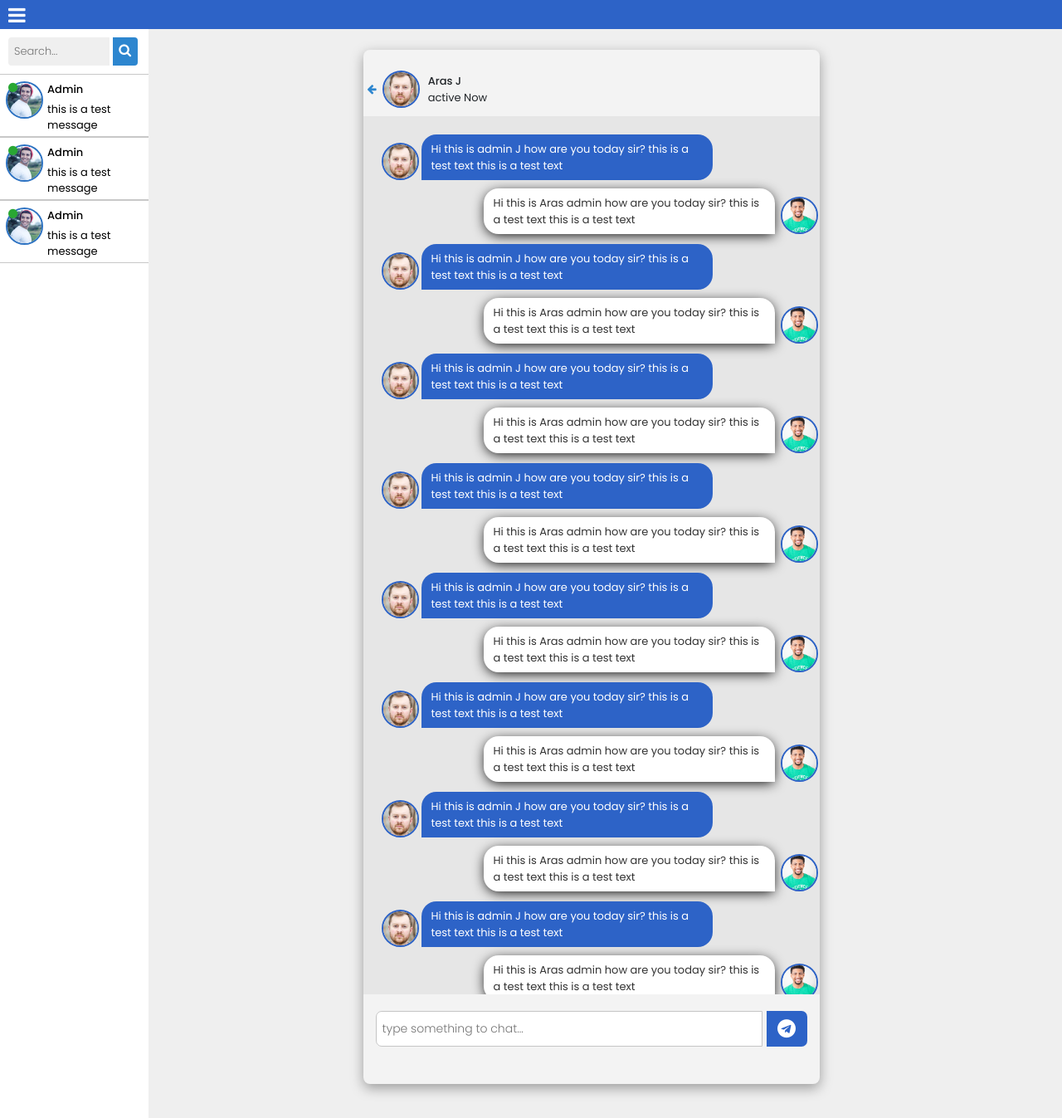
After one commit to Amim7925/chat-app, a PHP site: page /public/pages/index.html in a window 1280 px wide. The commit adds this page. Shown: the whole page at 83% size. Run offline with PHP 8.4, Linux system fonts and the light colour scheme.

Commit message:
chat box and user list intial look completed

```diff
--- a/public/css/style.css
+++ b/public/css/style.css
@@ -2,9 +2,6 @@
 
 /*------------------------- color codes --------------------------------- */
 /* button : #3f88d6 */
-
-
-
 
 *{
     padding: 0;
@@ -12,9 +9,15 @@
     font-family: 'Poppins', sans-serif;
     font-weight: 200;
     font-size: 13px;
+
 }
 body{
-    height: 100vh;
+    height: 100vh !important;
+
+}
+p{
+    margin-bottom: 0 !important;
+    font-weight: 400;
 }
 /* ---------------------------- sign up login form style ---------------------------- */
 .main{
@@ -80,3 +83,261 @@ body{
 .login-eye{
     transform: translateY(-60%);
 }
+
+/* ----------------------------  user list ---------------------------- */
+.user-aside{
+    width: 100%;
+    height: calc(100vh - 35px);
+}
+.user-list{
+    background-color: #fff;
+    height: 100%;
+}
+.row{
+    margin : 0 !important;
+}
+.header{
+    height: 35px;
+    background-color: #2d63c7;
+    padding : 5px 0;
+
+}
+.col-2{
+    max-width: 14% !important;
+}
+.col-3 , .col-2{
+    padding: 0 !important;
+}
+.user{
+    display: flex;
+    border-top: 1px solid rgb(200, 200, 200);
+    border-bottom: 1px solid rgb(200, 200, 200);
+    padding: 3px 0;
+    text-decoration: none !important;
+    color: #000;
+    cursor: pointer;
+    transition: 0.5s;
+    position: relative;
+}
+.user:hover{
+   background-color: #efefef;
+   color: #000;
+}
+.user .user-img{
+    border-radius: 50%;
+    width: 45px;
+    height: 45px;
+    border: 2px solid rgb(44, 114, 194);
+    object-fit: cover;
+    margin-top: 5px;
+    margin-left: 7px ;
+}
+.user-details{
+    margin-left: 5px;
+    margin-top: 7px;
+}
+
+.fa-circle{
+    color: rgb(41, 167, 51);
+    font-size: 10px;
+    position: absolute;
+    left: 10px;
+    top: 9px;
+}
+
+.fa-bars{
+    color: #fff;
+    font-size: 24px !important;
+    cursor: pointer;
+    margin: auto 10px;
+}
+
+/* ----------------------------  Chat area ---------------------------- */
+.main-section{
+    /* background-image: url('../images/social-media5.jpg');
+    object-fit: cover; */
+    background: #efefef;
+    height: 100%;
+    width: 100%;
+}
+.chat-wrapper{
+    background: #efefef;
+    height: 100%;
+}
+.chat-area{
+    max-width: 550px !important;
+    background: #f3f3f3;
+    margin: 25px auto;
+    box-shadow: rgb(0 0 0 / 35%) 0px 5px 15px;
+    border-radius: 8px;
+    padding: 25px 0;
+    height: 95%;
+}
+
+.chat-form{
+    height: 100%;
+    display: flex;
+    flex-direction: column;
+}
+
+.chat-details {
+    background: #e6e6e6;
+    height: calc(100% - 130px);
+    padding: 10px 15px 20px;
+    margin-top: 10px;
+    overflow-y: auto;
+  }
+  .chat-details::-webkit-scrollbar {
+    width: 0px;
+  }
+  .outgoing-chat,
+  .incomming-chat {
+    display: flex;
+    align-items: flex-end;
+    max-width: calc(100% - 130px);
+  }
+  .outgoing-chat {
+    margin-right: auto;
+    margin-top: 12px;
+  }
+  .incomming-chat {
+    margin-left: auto;
+    margin-top: 10px;
+  }
+  .outgoing-chat .details {
+    background: #2d63c7;
+    border-radius: 18px 18px 18px 0;
+    min-width: 90%;
+  }
+  .incomming-chat .details {
+    background: #fff;
+    border-radius: 18px 18px 0 18px;
+    min-width: 90%;
+    box-shadow: 0px 3px 15px -2px #000000;
+  }
+  .incomming-chat .details p {
+    color: #333;
+    font-size: 13px;
+    padding: 8px 12px;
+    word-wrap: break-word;
+  }
+  .outgoing-chat .details p {
+    color: #fff;
+    font-size: 13px;
+    padding: 8px 12px;
+    word-wrap: break-word;
+  }
+  :is(.outgoing-chat, .incomming-chat) img {
+    width: 35px;
+    height: 35px;
+    margin-right: 3px;
+    border-radius: 50%;
+    border: 2px solid rgb(44, 114, 194);
+    object-fit: cover;
+  }
+  .input-area {
+    display: flex;
+    justify-content: space-between;
+    padding: 20px 15px;
+    box-sizing: border-box;
+  }
+  .input-area input {
+    width: calc(100% - 54px);
+    border-radius: 7px 0 0 7px;
+    border: 1px solid #c5c5c5;
+    outline: none;
+    font-size: 14px;
+    padding: 10px 7px;
+  }
+  .input-area button {
+    background: #2d63c7;
+    color: #fff;
+    width: 49px;
+    border-radius: 0 7px 7px 0;
+    cursor: pointer;
+  }
+  .input-area button i {
+    font-size: 22px;
+  }
+
+  .chat-details img{
+      margin-left: 8px;
+  }
+  section.chat-box {
+    display: flex;
+    flex-direction: column;
+    height: 100%;
+  }
+  .chat-box img {
+    margin-left: 7px;
+  }
+
+  .chat-box .content {
+    display: flex;
+    position: relative;
+    align-items: center;
+  }
+
+  .chat-box img {
+    object-fit: cover;
+    height: 45px;
+    width: 45px;
+    border-radius: 50%;
+    border: 2px solid #2d63c7;
+  }
+
+  .content .detail {
+    margin-left: 10px;
+  }
+
+  .content .detail span {
+    /* font-size: 18px; */
+    font-weight: 500;
+  }
+
+  .content .detail p {
+    font-size: 13px;
+  }
+  .back-arrow {
+    text-decoration: none;
+    color: #2d86cf;
+    cursor: pointer;
+    margin-left: 5px;
+  }
+
+  .search {
+    padding: 10px 0px;
+    margin: 0 10px;
+  }
+
+  .search input,
+  button {
+    padding: 7px;
+    border: none;
+    outline: none;
+    background: #efefef;
+  }
+
+  .search input {
+    width: calc(100% - 37px);
+    border-radius: 4px 0 0 4px;
+
+  }
+
+  .search button {
+    background: #2d86cf;
+    border: none;
+    outline: none;
+    border-radius: 0 4px 4px 0;
+    width: 30px;
+    cursor: pointer;
+    transition: all 0.3 ease;
+  }
+
+  .search button .fa {
+    color: #fff;
+    font-size: 16px;
+  }
+  input#search-bar{
+      padding: 7px;
+  }
--- a/public/js/sign_up.js
+++ b/public/js/sign_up.js
@@ -34,7 +34,7 @@ function submit_user(){
 }
 
 button.addEventListener("click", function (event) {
-  event.preventDefault();
+  // event.preventDefault();
   submit_user();
 });
 
--- /dev/null
+++ b/public/pages/index.html
@@ -0,0 +1,203 @@
+<!DOCTYPE html>
+<html lang="en">
+<head>
+    <meta charset="UTF-8">
+    <meta http-equiv="X-UA-Compatible" content="IE=edge">
+    <meta name="viewport" content="width=device-width, initial-scale=1.0">
+    <link rel="stylesheet" href="../css/style.css">
+    <link rel="stylesheet" href="https://cdn.jsdelivr.net/npm/bootstrap@4.6.0/dist/css/bootstrap.min.css">
+    <link rel="stylesheet" href="https://stackpath.bootstrapcdn.com/font-awesome/4.7.0/css/font-awesome.min.css"
+    integrity="sha384-wvfXpqpZZVQGK6TAh5PVlGOfQNHSoD2xbE+QkPxCAFlNEevoEH3Sl0sibVcOQVnN" crossorigin="anonymous">
+    <title>Chat App</title>
+</head>
+<body>
+   <div class="main-section">
+   <div class="row header">
+        <i class="fa fa-bars"></i>
+    </div>
+    <div class="row user-aside">
+        <div class="col-2 user-list">
+            <div class="search">
+                <input type="search" placeholder="Search..." name="" id="search-bar">
+                <button id="btn-search"><i class="fa fa-search"></i></button>
+            </div>
+            <a class="user">
+                <img class="user-img" src="../images/BduTxWnIUAAKT_5.jpg" alt="">
+                <i class="fa fa-circle"></i>
+                <div class="user-details">
+                    <h6>Admin</h6>
+                    <p>this is a test message</p>
+                </div>
+            </a>
+            <a class="user">
+                <img class="user-img" src="../images/BduTxWnIUAAKT_5.jpg" alt="">
+                <i class="fa fa-circle"></i>
+                <div class="user-details">
+                    <h6>Admin</h6>
+                    <p>this is a test message</p>
+                </div>
+            </a>
+            <a class="user">
+                <img class="user-img" src="../images/BduTxWnIUAAKT_5.jpg" alt="">
+                <i class="fa fa-circle"></i>
+                <div class="user-details">
+                    <h6>Admin</h6>
+                    <p>this is a test message</p>
+                </div>
+            </a>
+        </div>
+        <div class="chat-wrapper col-10">
+            <div class="chat-area">
+                <section class="chat-box">
+                    <header>
+                        <div class="content">
+                            <a class="back-arrow" href=""><i class="fa fa-arrow-left"></i></a>
+                            <img src="../images/person3.jpg" alt="">
+                            <div class="detail">
+                                <span>Aras J</span>
+                                <p>active Now</p>
+                            </div>
+                        </div>
+                    </header>
+                    <div class="chat-details">
+                        <div class="chat outgoing-chat">
+                            <img src="../images/person3.jpg" alt="">
+                            <div class="details">
+                                <p>Hi this is admin J how are you today sir?
+                                    this is a test text this is a test text
+                                </p>
+                            </div>
+                        </div>
+                        <div class="chat incomming-chat">
+                            <div class="details">
+                                <p>Hi this is Aras admin how are you today sir?
+                                    this is a test text this is a test text
+                                </p>
+                            </div>
+                            <img src="../images/person2.jpg" alt="">
+                        </div>
+                        <div class="chat outgoing-chat">
+                            <img src="../images/person3.jpg" alt="">
+                            <div class="details">
+                                <p>Hi this is admin J how are you today sir?
+                                    this is a test text this is a test text
+                                </p>
+                            </div>
+                        </div>
+                        <div class="chat incomming-chat">
+                            <div class="details">
+                                <p>Hi this is Aras admin how are you today sir?
+                                    this is a test text this is a test text
+                                </p>
+                            </div>
+                            <img src="../images/person2.jpg" alt="">
+                        </div>
+                        <div class="chat outgoing-chat">
+                            <img src="../images/person3.jpg" alt="">
+                            <div class="details">
+                                <p>Hi this is admin J how are you today sir?
+                                    this is a test text this is a test text
+                                </p>
+                            </div>
+                        </div>
+                        <div class="chat incomming-chat">
+                            <div class="details">
+                                <p>Hi this is Aras admin how are you today sir?
+                                    this is a test text this is a test text
+                                </p>
+                            </div>
+                            <img src="../images/person2.jpg" alt="">
+                        </div>
+                        <div class="chat outgoing-chat">
+                            <img src="../images/person3.jpg" alt="">
+                            <div class="details">
+                                <p>Hi this is admin J how are you today sir?
+                                    this is a test text this is a test text
+                                </p>
+                            </div>
+                        </div>
+                        <div class="chat incomming-chat">
+                            <div class="details">
+                                <p>Hi this is Aras admin how are you today sir?
+                                    this is a test text this is a test text
+                                </p>
+                            </div>
+                            <img src="../images/person2.jpg" alt="">
+                        </div>
+                        <div class="chat outgoing-chat">
+                            <img src="../images/person3.jpg" alt="">
+                            <div class="details">
+                                <p>Hi this is admin J how are you today sir?
+                                    this is a test text this is a test text
+                                </p>
+                            </div>
+                        </div>
+                        <div class="chat incomming-chat">
+                            <div class="details">
+                                <p>Hi this is Aras admin how are you today sir?
+                                    this is a test text this is a test text
+                                </p>
+                            </div>
+                            <img src="../images/person2.jpg" alt="">
+                        </div>
+                        <div class="chat outgoing-chat">
+                            <img src="../images/person3.jpg" alt="">
+                            <div class="details">
+                                <p>Hi this is admin J how are you today sir?
+                                    this is a test text this is a test text
+                                </p>
+                            </div>
+                        </div>
+                        <div class="chat incomming-chat">
+                            <div class="details">
+                                <p>Hi this is Aras admin how are you today sir?
+                                    this is a test text this is a test text
+                                </p>
+                            </div>
+                            <img src="../images/person2.jpg" alt="">
+                        </div>   <div class="chat outgoing-chat">
+                            <img src="../images/person3.jpg" alt="">
+                            <div class="details">
+                                <p>Hi this is admin J how are you today sir?
+                                    this is a test text this is a test text
+                                </p>
+                            </div>
+                        </div>
+                        <div class="chat incomming-chat">
+                            <div class="details">
+                                <p>Hi this is Aras admin how are you today sir?
+                                    this is a test text this is a test text
+                                </p>
+                            </div>
+                            <img src="../images/person2.jpg" alt="">
+                        </div>   <div class="chat outgoing-chat">
+                            <img src="../images/person3.jpg" alt="">
+                            <div class="details">
+                                <p>Hi this is admin J how are you today sir?
+                                    this is a test text this is a test text
+                                </p>
+                            </div>
+                        </div>
+                        <div class="chat incomming-chat">
+                            <div class="details">
+                                <p>Hi this is Aras admin how are you today sir?
+                                    this is a test text this is a test text
+                                </p>
+                            </div>
+                            <img src="../images/person2.jpg" alt="">
+                        </div>
+
+                    </div>
+                    <form action="" class="input-area">
+                        <input type="text" placeholder="type something to chat...">
+                        <button type="submit"><i class="fa fa-telegram"></i></button>
+                    </form>
+                </section>
+            </div>
+
+        </div>
+
+    </div>
+   </div>
+</body>
+</html>
```
Also changed, not shown: public/pages/index.php (deleted).
